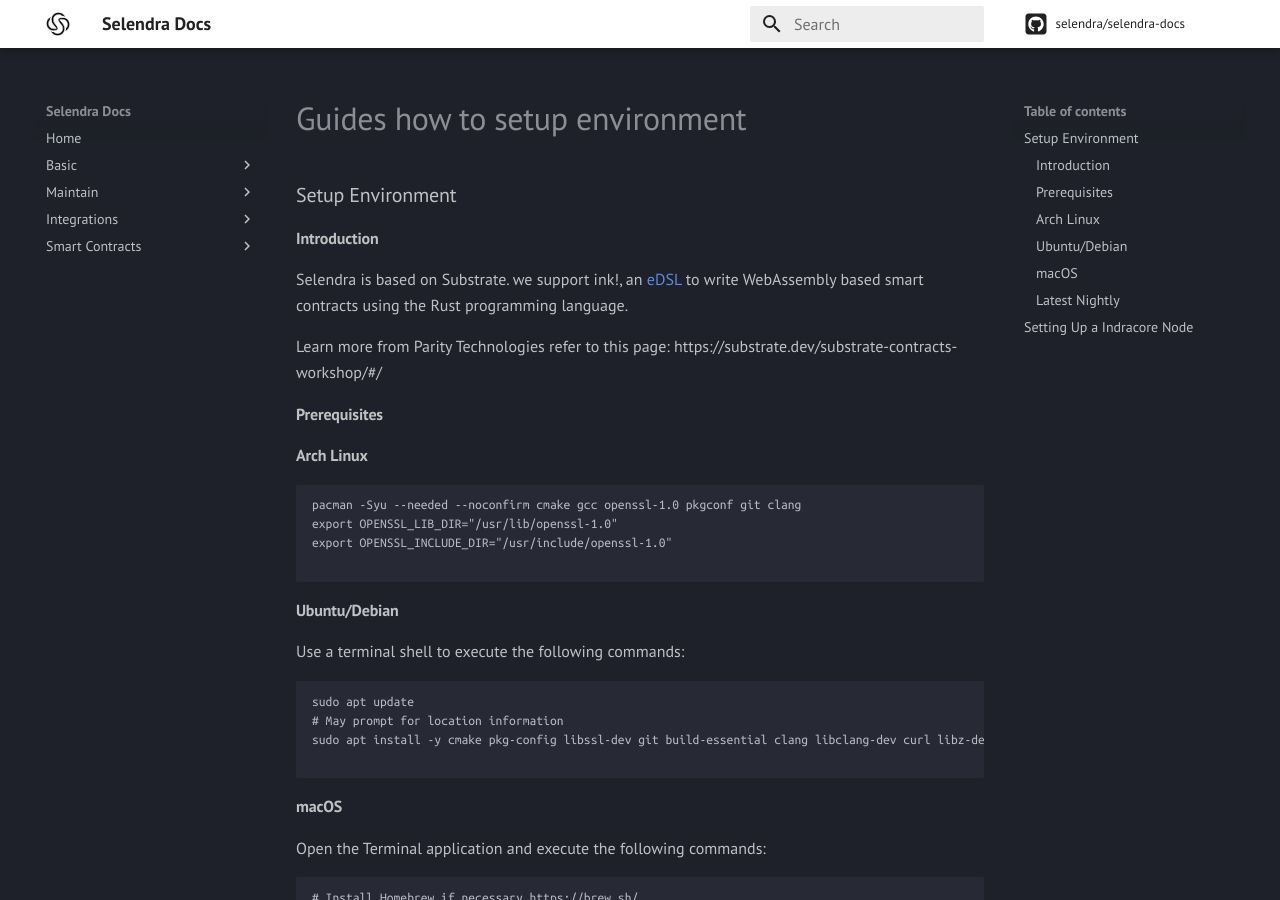
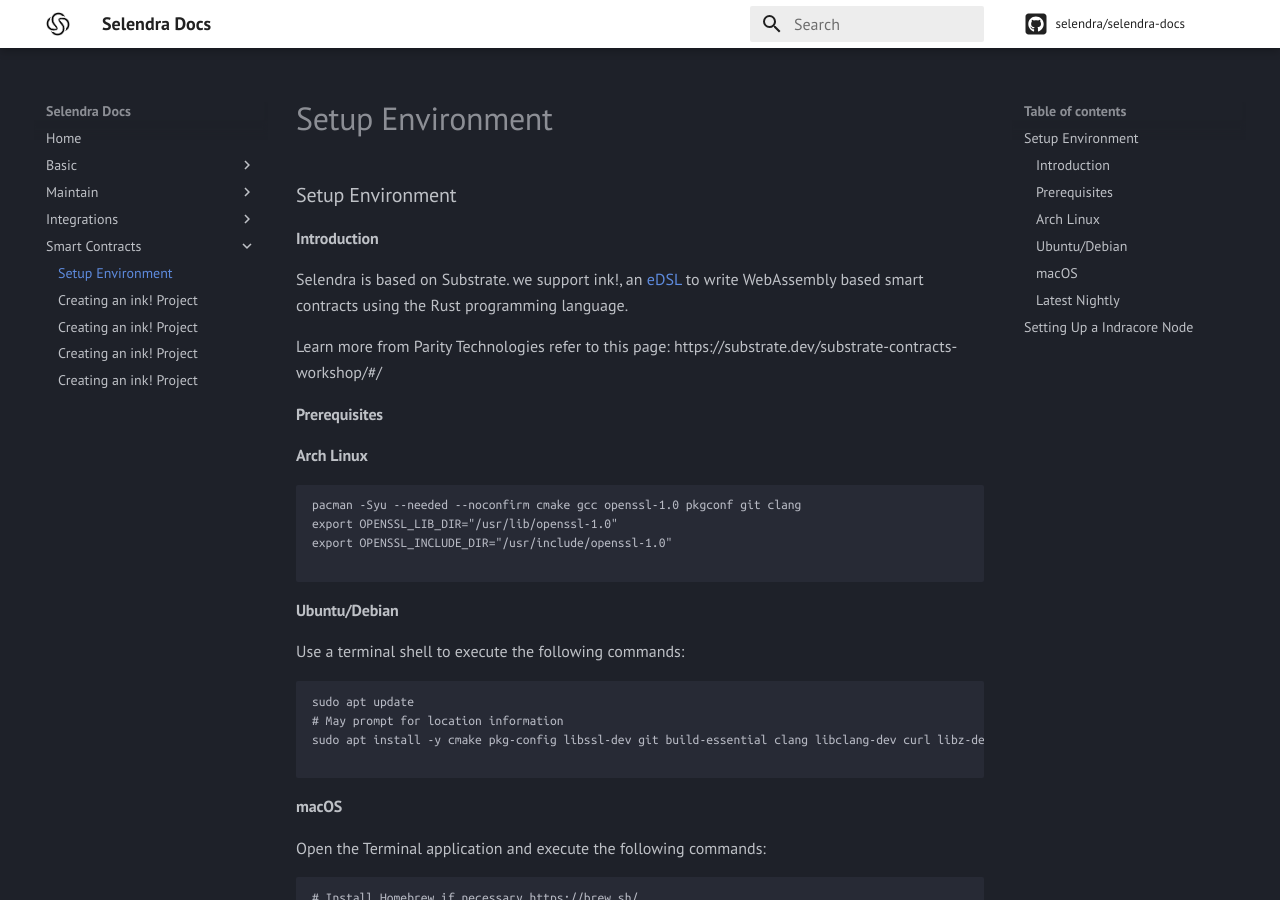
Before and after one commit to SCSW/selendra-docs, an MkDocs documentation site: the page built from docs/SmartContracts/guides-how-to-setup-environment.md, in a window 1280 px wide and 900 px high. Built offline with MkDocs 1.6.1 and Material for MkDocs 9.7.7, drawn with Linux system fonts in a browser that asks for light colours; comment, search, counter and statistics services are not loaded.

Commit message:
update menu

```diff
--- a/mkdocs.yml
+++ b/mkdocs.yml
@@ -18,7 +18,7 @@
    - Indra-JS : Integrations/polkadotjs.md
    - Polkadot.js: Integrations/polkadotjs.md
  - Smart Contracts:
-   - Setup Environment: SmartContracts/guides-how-to-deploy-a-wasm-contract.md
+   - Setup Environment: SmartContracts/guides-how-to-setup-environment.md
    - Creating an ink! Project: SmartContracts/guides-how-to-deploy-a-wasm-contract.md
    - Building Your Contract: SmartContracts/guides-how-to-deploy-a-wasm-contract.md
    - Deploy a WASM Contract: SmartContracts/guides-how-to-deploy-a-wasm-contract.md
```
